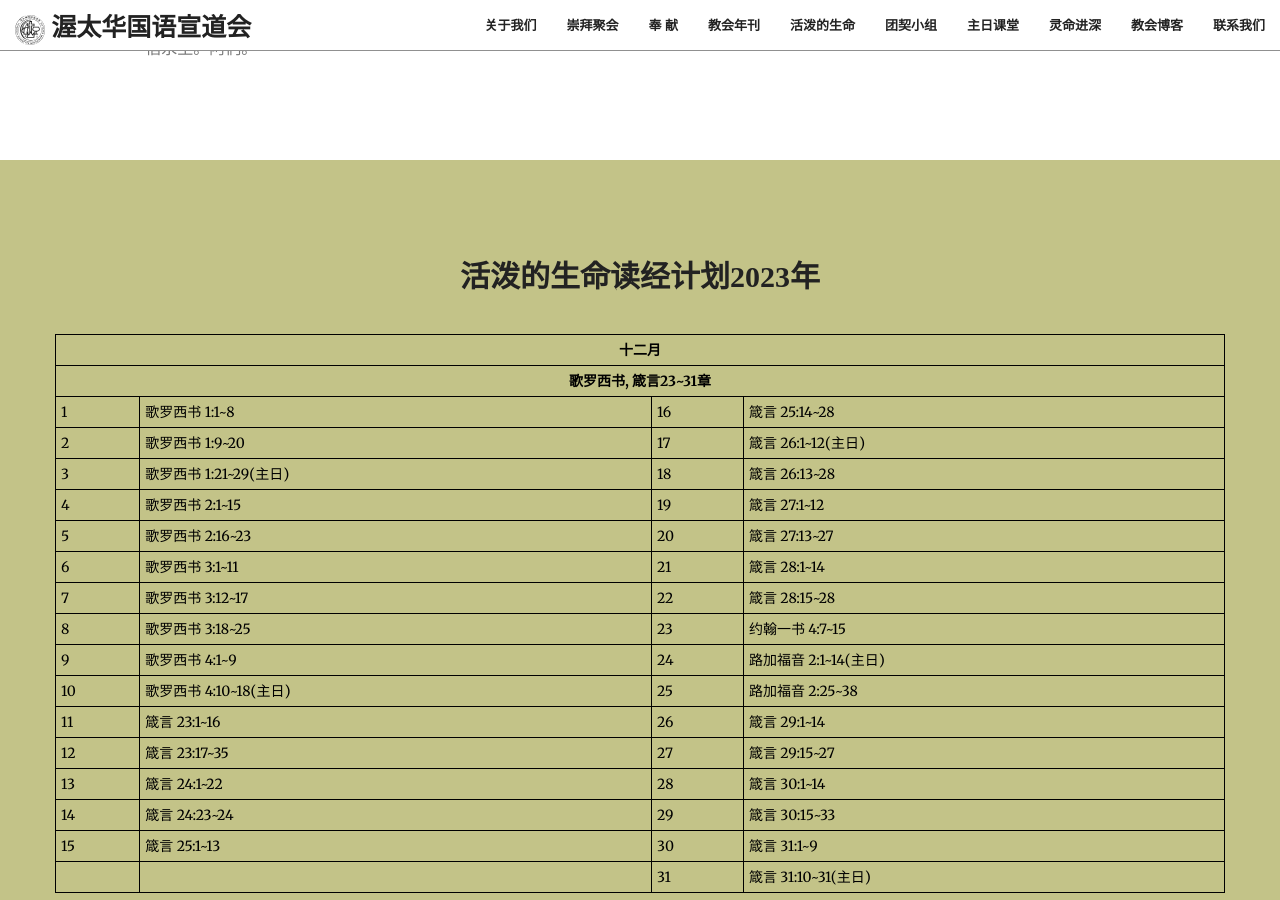
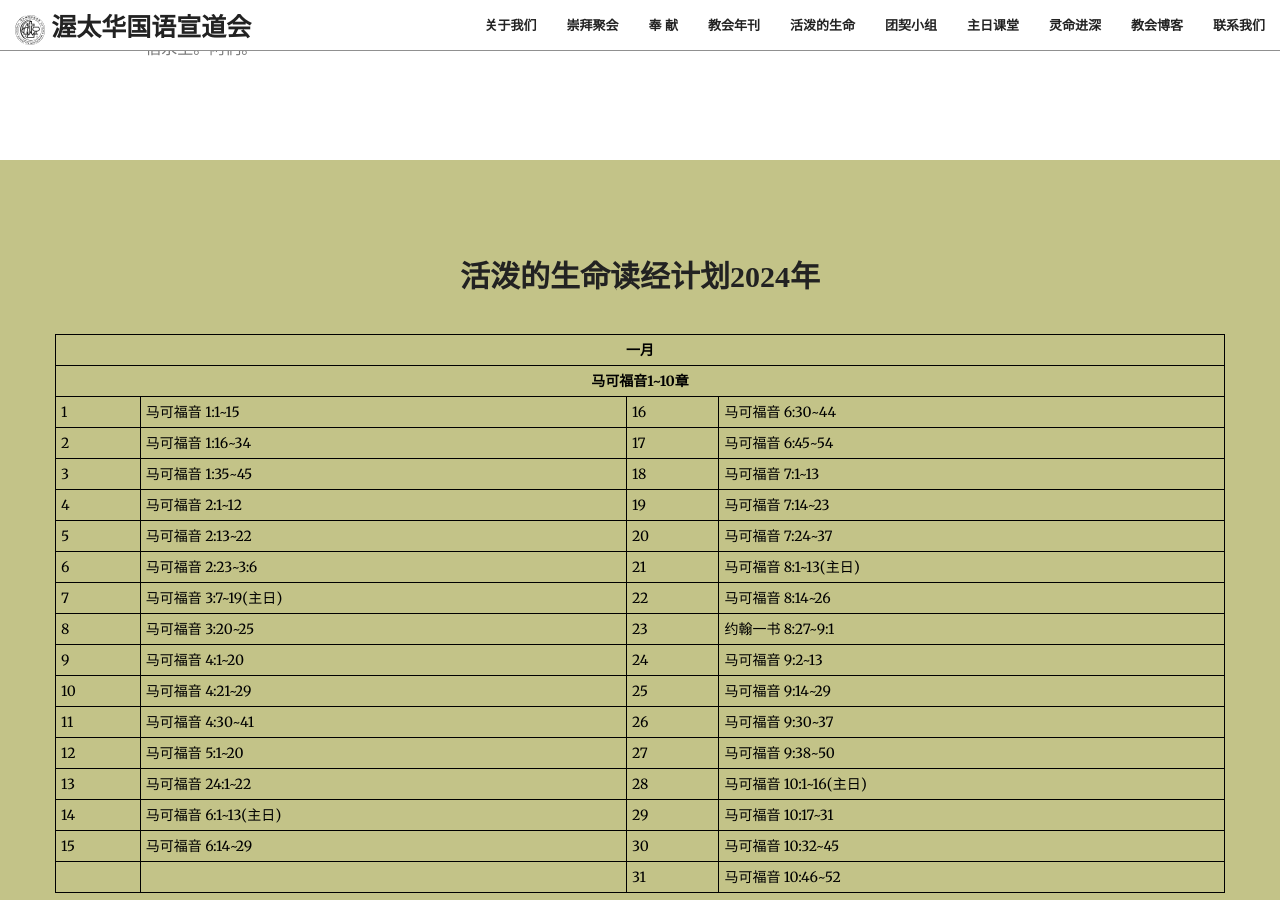
Before and after one commit to JonasYow/ottawaomac, a Jekyll site: the page built from index.html, in a window 1280 px wide and 900 px high, scrolled down 2482 px. Built offline with Jekyll 4.4.1, drawn with Linux system fonts in a browser that asks for light colours; some web fonts are replaced.

Commit message:
Update Jan_2024 content

```diff
--- a/_includes/dailylivingwater.html
+++ b/_includes/dailylivingwater.html
@@ -2,127 +2,127 @@
     <div class="container">
         <div class="row">
             <div class="col-lg-12 text-center">
-                <h2 class="section-heading text-primary"><strong>活泼的生命读经计划2023年</strong></h2>
+                <h2 class="section-heading text-primary"><strong>活泼的生命读经计划2024年</strong></h2>
                 <!--<hr class="primary">-->
 		        <hr style="border-top: 1px solid rgb(195, 195, 136)">
             </div>
             <table style="width:100%">
             <tr>
-                <th colspan="4" class="text-center">十二月</th>
+                <th colspan="4" class="text-center">一月</th>
             </tr>
             <tr>
-                <th colspan="4" class="text-center">歌罗西书, 箴言23~31章</th>
+                <th colspan="4" class="text-center">马可福音1~10章</th>
             </tr>
 
             <tr>
                 <td>1</td>
-                <td>歌罗西书 1:1~8</td>
+                <td>马可福音 1:1~15</td>
                 <td>16</td>
-                <td>箴言 25:14~28</td>
+                <td>马可福音 6:30~44</td>
             </tr>
 
             <tr>
                 <td>2</td>
-                <td>歌罗西书 1:9~20</td>
+                <td>马可福音 1:16~34</td>
                 <td>17</td>
-                <td>箴言 26:1~12(主日)</td>
+                <td>马可福音 6:45~54</td>
             </tr>
 
             <tr>
                 <td>3</td>
-                <td>歌罗西书 1:21~29(主日)</td>
+                <td>马可福音 1:35~45</td>
                 <td>18</td>
-                <td>箴言 26:13~28</td>
+                <td>马可福音 7:1~13</td>
             </tr>
 
             <tr>
                 <td>4</td>
-                <td>歌罗西书 2:1~15</td>
+                <td>马可福音 2:1~12</td>
                 <td>19</td>
-                <td>箴言 27:1~12</td>
+                <td>马可福音 7:14~23</td>
             </tr>
 
             <tr>
                 <td>5</td>
-                <td>歌罗西书 2:16~23</td>
+                <td>马可福音 2:13~22</td>
                 <td>20</td>
-                <td>箴言 27:13~27</td>
+                <td>马可福音 7:24~37</td>
             </tr>
 
             <tr>
                 <td>6</td>
-                <td>歌罗西书 3:1~11</td>
+                <td>马可福音 2:23~3:6</td>
                 <td>21</td>
-                <td>箴言 28:1~14</td>
+                <td>马可福音 8:1~13(主日)</td>
             </tr>
 
             <tr>
                 <td>7</td>
-                <td>歌罗西书 3:12~17</td>
+                <td>马可福音 3:7~19(主日)</td>
                 <td>22</td>
-                <td>箴言 28:15~28</td>
+                <td>马可福音 8:14~26</td>
             </tr>
 
             <tr>
                 <td>8</td>
-                <td>歌罗西书 3:18~25</td>
+                <td>马可福音 3:20~25</td>
                 <td>23</td>
-                <td>约翰一书 4:7~15</td>
+                <td>约翰一书 8:27~9:1</td>
             </tr>
 
             <tr>
                 <td>9</td>
-                <td>歌罗西书 4:1~9</td>
+                <td>马可福音 4:1~20</td>
                 <td>24</td>
-                <td>路加福音 2:1~14(主日)</td>
+                <td>马可福音 9:2~13</td>
             </tr>
 
             <tr>
                 <td>10</td>
-                <td>歌罗西书 4:10~18(主日)</td>
+                <td>马可福音 4:21~29</td>
                 <td>25</td>
-                <td>路加福音 2:25~38</td>
+                <td>马可福音 9:14~29</td>
             </tr>
 
             <tr>
                 <td>11</td>
-                <td>箴言 23:1~16</td>
+                <td>马可福音 4:30~41</td>
                 <td>26</td>
-                <td>箴言 29:1~14</td>
+                <td>马可福音 9:30~37</td>
             </tr>
 
             <tr>
                 <td>12</td>
-                <td>箴言 23:17~35</td>
+                <td>马可福音 5:1~20</td>
                 <td>27</td>
-                <td>箴言 29:15~27</td>
+                <td>马可福音 9:38~50</td>
             </tr>
 
             <tr>
                 <td>13</td>
-                <td>箴言 24:1~22</td>
+                <td>马可福音 24:1~22</td>
                 <td>28</td>
-                <td>箴言 30:1~14</td>
+                <td>马可福音 10:1~16(主日)</td>
             </tr>
 
             <tr>
                 <td>14</td>
-                <td>箴言 24:23~24</td>
+                <td>马可福音 6:1~13(主日)</td>
                 <td>29</td>
-                <td>箴言 30:15~33</td>
+                <td>马可福音 10:17~31</td>
             </tr>
 
             <tr>
                 <td>15</td>
-                <td>箴言 25:1~13</td>
+                <td>马可福音 6:14~29</td>
                 <td>30</td>
-                <td>箴言 31:1~9</td>
+                <td>马可福音 10:32~45</td>
             </tr>
 			 <tr>
                 <td></td>
                 <td></td>
                 <td>31</td>
-                <td>箴言 31:10~31(主日)</td>
+                <td>马可福音 10:46~52</td>
             </tr>
             </table>
         </div>
```
